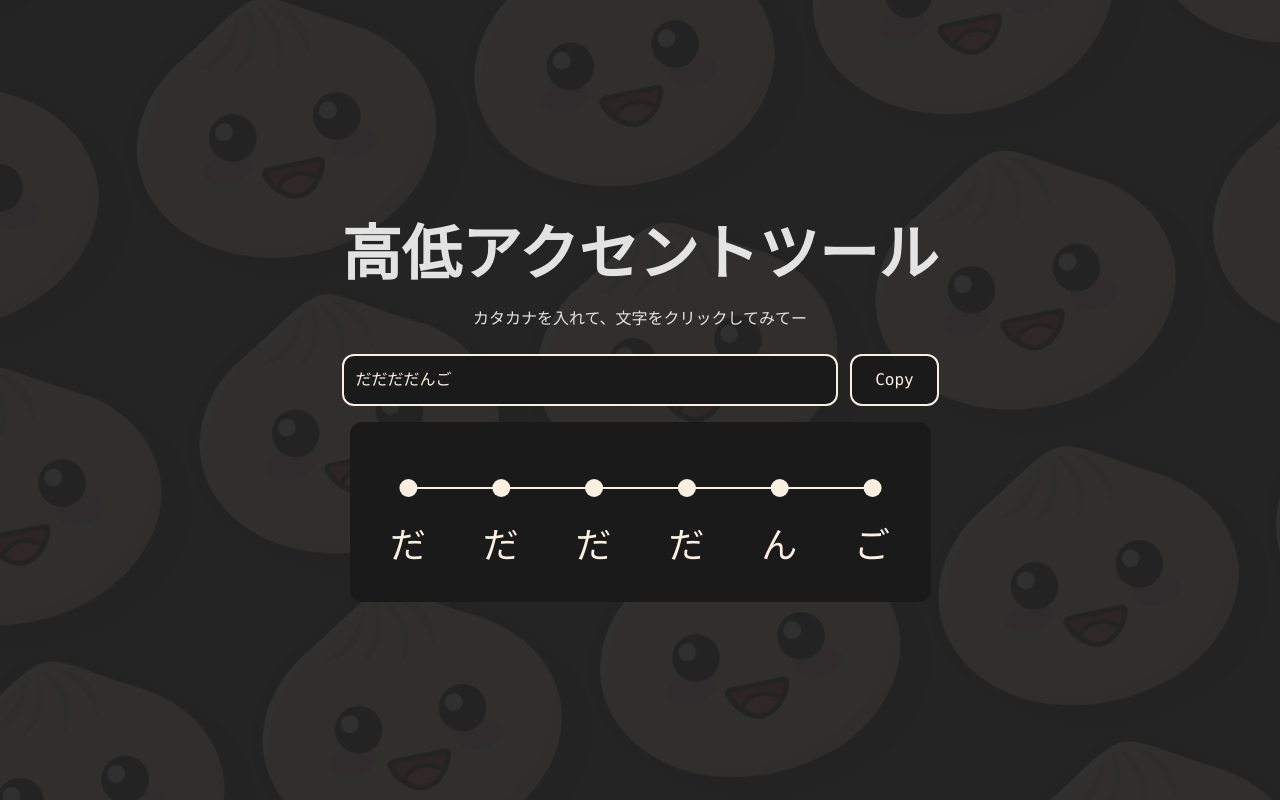
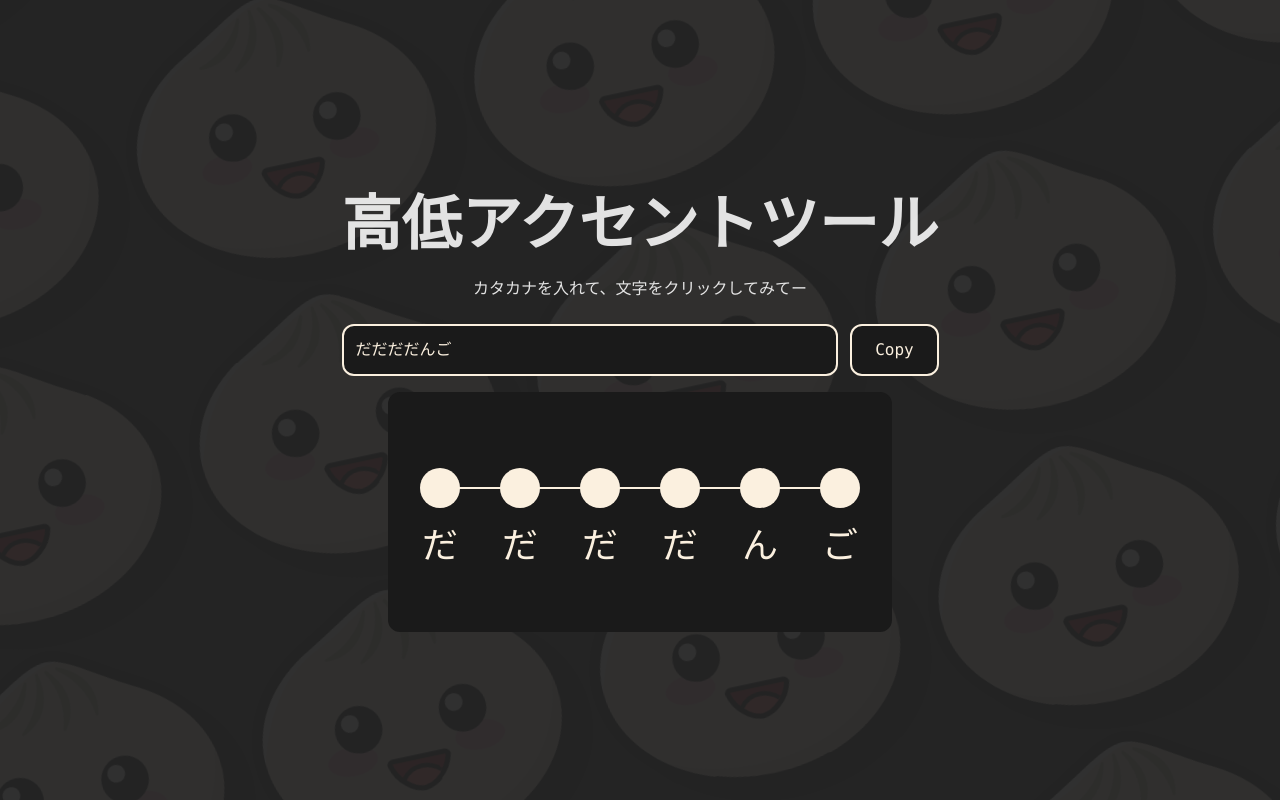
Before and after one commit to jiyans/pitch-accent-viz, a React (Vite) app: page / in a window 1280 px wide. Built offline with nearby package versions, Linux system fonts and the light colour scheme.

Commit message:
Make it possible to input more characters

```diff
--- a/src/PitchAccentViz.tsx
+++ b/src/PitchAccentViz.tsx
@@ -33,8 +33,8 @@ export function PitchAccentViz() {
   }, []);
 
   const moraWidth = Math.min(
-    Math.max(60, (containerWidth - 40) / moras.length), // minimum 40px, subtract padding
-    300, // maximum width
+    (containerWidth - 32) / moras.length, // available width divided by number of moras
+    80, // max width per mora
   );
   const svgWidth = moras.length * moraWidth;
 
@@ -93,7 +93,8 @@ export function PitchAccentViz() {
         {moras.map((mora, index) => {
           const x = index * moraWidth + moraWidth / 2;
           const y = pitchLevels[`${mora}-${index}`] ? 10 : 30;
-          return <circle key={index} cx={x} cy={y} r="9" fill="#fbf0df" onClick={() => togglePitch(mora, index)} className="cursor-pointer" />;
+          const r = moraWidth / 4;
+          return <circle key={index} cx={x} cy={y} r={r} fill="#fbf0df" onClick={() => togglePitch(mora, index)} className="cursor-pointer" />;
         })}
       </svg>
     );
@@ -122,7 +123,7 @@ export function PitchAccentViz() {
         </button>
       </div>
       <div className="relative flex flex-col items-center ">
-        <div className="min-h-[180px] bg-[#1a1a1a] rounded-xl p-3 flex flex-col items-center justify-center">
+        <div className="min-h-[240px] bg-[#1a1a1a] rounded-xl p-3 flex flex-col items-center justify-center">
           {renderPitchGraph()}
           <div className="flex">
             {moras.map((mora, index) => (
```
